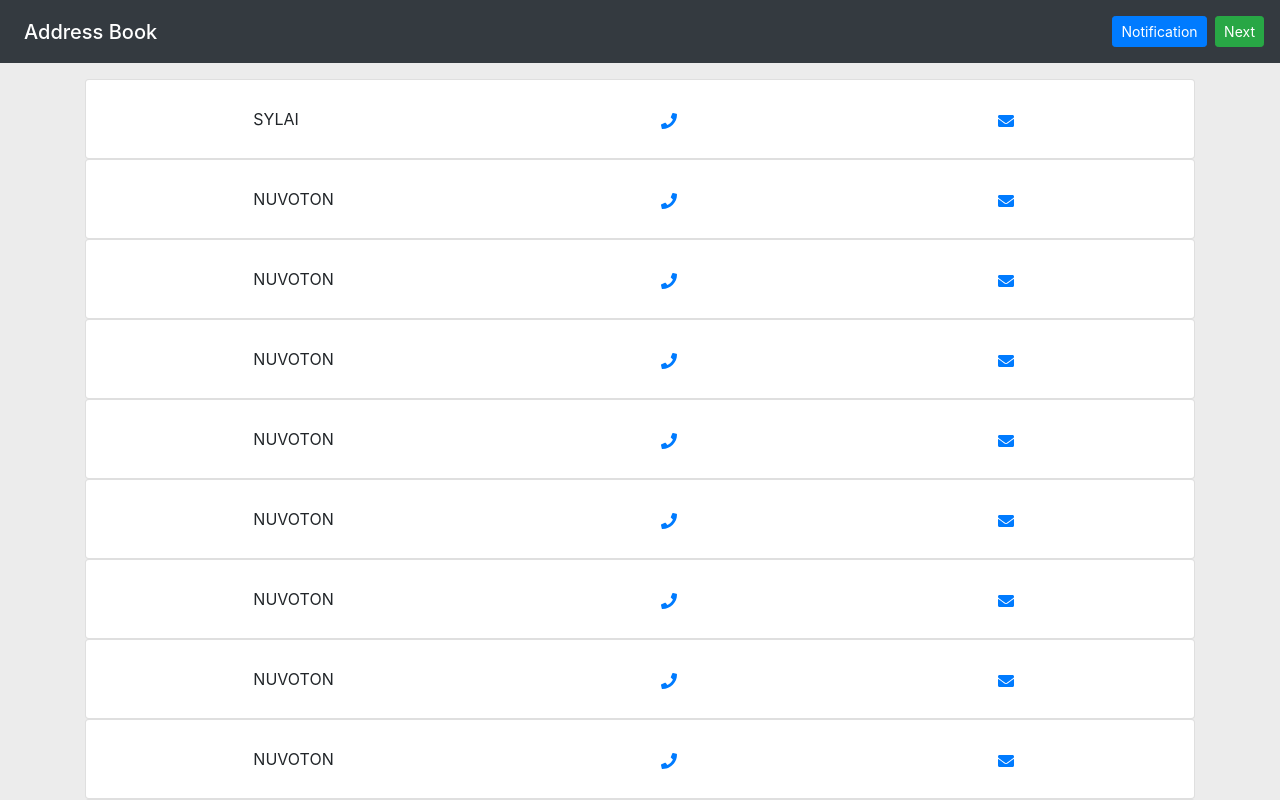
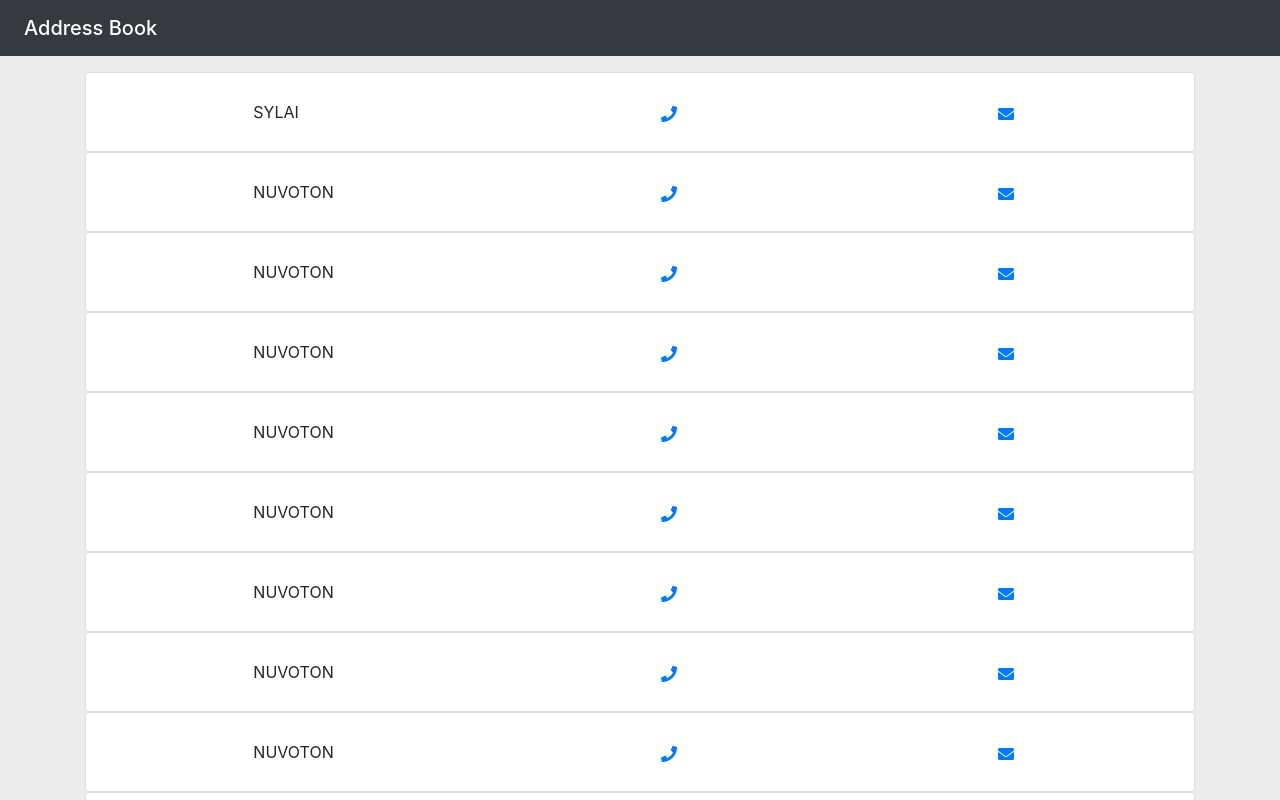
Before and after one commit to xyuanlai/addressbook, a plain HTML site: page index.html in a window 1280 px wide. Shown: the top 800 px of the page. Drawn offline with Linux system fonts and the light colour scheme.

Commit message:
Add files via upload

```diff
--- a/index.html
+++ b/index.html
@@ -19,10 +19,6 @@
 <body>
   <nav class="navbar navbar-dark bg-dark">
     <span class="navbar-brand ml-2 mb-0 h1">Address Book</span>
-    <div>
-      <button class="btn btn-sm btn-primary my-2 mr-1" type="button" onclick="displayNotification()">Notification</button>
-      <button class="btn btn-sm btn-success my-2" type="button">Next</button>
-    </div>
   </nav>
   <div class="container mt-3" id="app">
     <div class="card" v-for="contact in contacts">
```
